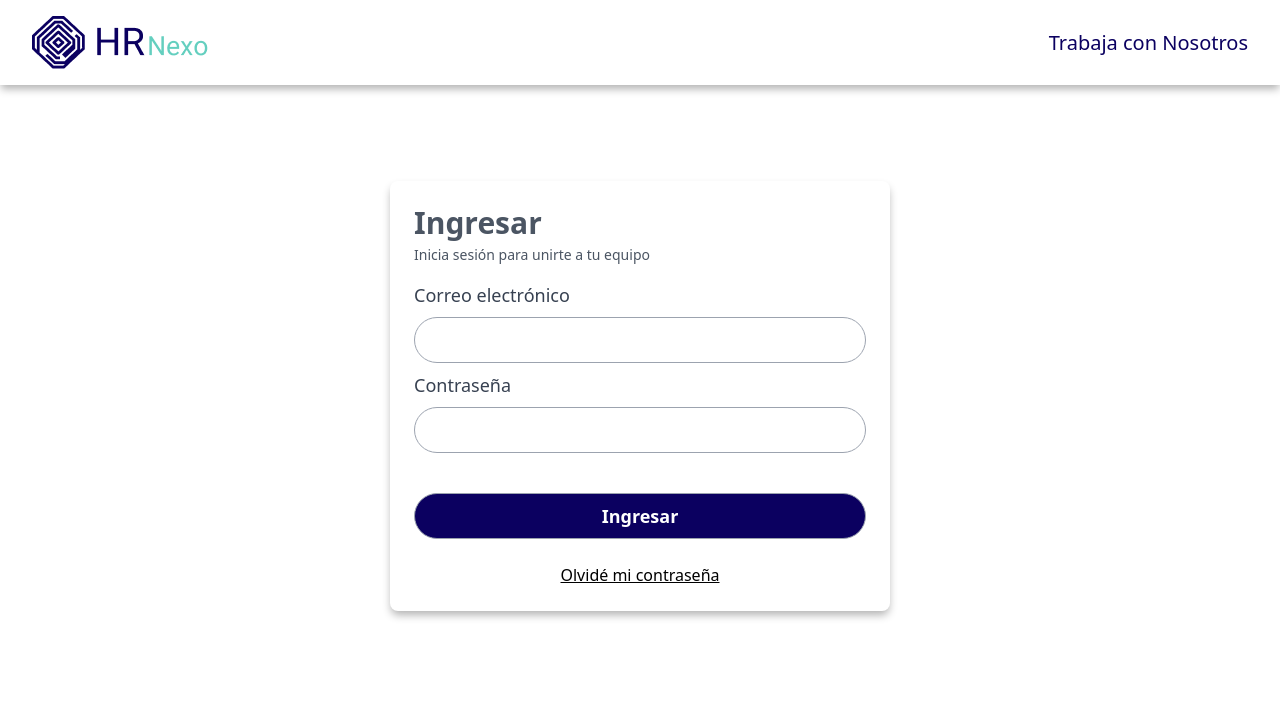
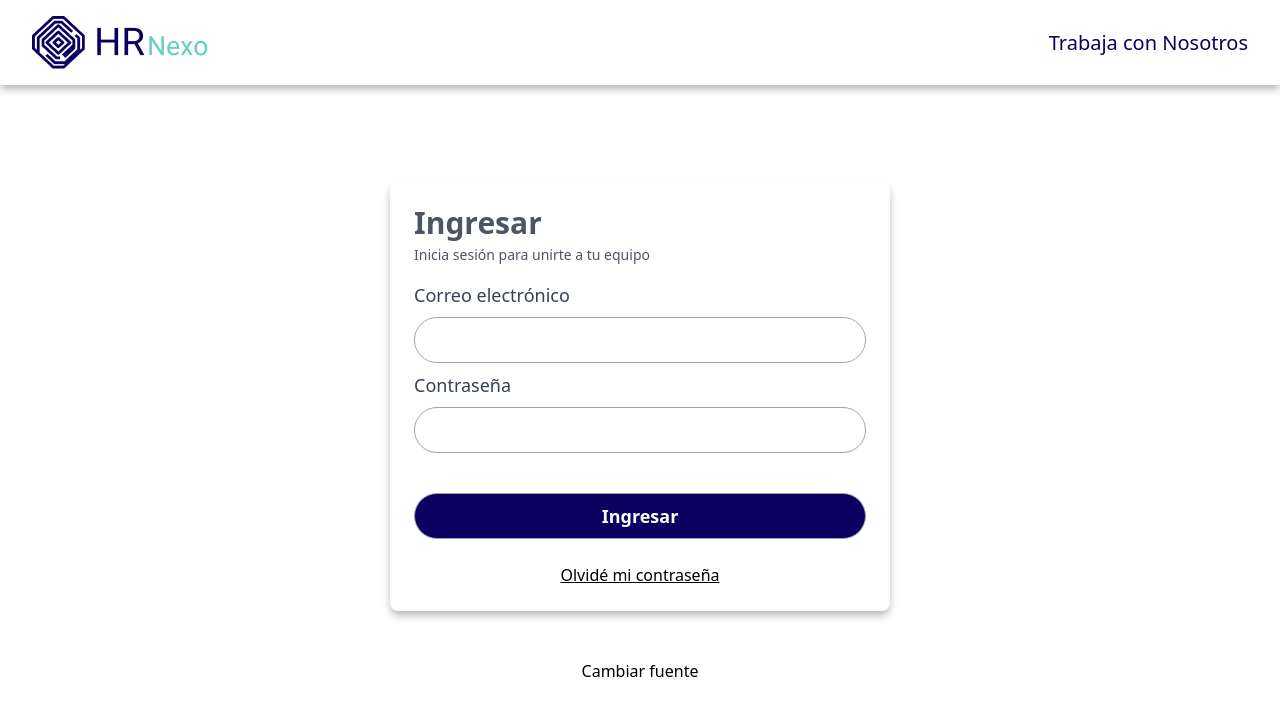
Before and after one commit to Visual2024/c17-67-t-python, a React (Vite) app in the folder Frontend/RecursosHumanosWebApp/: page /login in a window 1280 px wide. Shown: the top 716 px of the page. Built offline with nearby package versions, Linux system fonts and the light colour scheme; no server answers.

Commit message:
fuente adaptable

```diff
--- a/Frontend/RecursosHumanosWebApp/src/App.jsx
+++ b/Frontend/RecursosHumanosWebApp/src/App.jsx
@@ -1,11 +1,16 @@
-
+import { useContext } from "react"
 import { AppRoutes } from "./Routes/AppRoutes"
+import { FormContext } from "./Context/FormContext"
 
 
 export function App() {
+
+  const {comicSans} = useContext(FormContext)
+
+
   return (
-    <>
+    <div style={{fontFamily: comicSans && 'comic-sans, serif'}}>
       <AppRoutes />
-    </>
+    </div>
   )
 }
--- a/Frontend/RecursosHumanosWebApp/src/Context/FormContext.jsx
+++ b/Frontend/RecursosHumanosWebApp/src/Context/FormContext.jsx
@@ -22,6 +22,7 @@ function FormProvider({ children }) {
     const [puestoDeTrabajo, setPuestoDeTrabajo] = useState("");
     const [verFormRegistro, setVerFormRegistro] = useState(false);
     const [usuarioLogueado, setUsuarioLogueado] = useState(false);
+    const [comicSans, setComicSans] = useState(false);
     const navigate = useNavigate();
 
     const endpoint = import.meta.env.VITE_API_KEY;
@@ -183,6 +184,10 @@ function FormProvider({ children }) {
         setVerFormRegistro(!verFormRegistro);
     };
 
+    const comicSansToggle = () => {
+        setComicSans(!comicSans)
+    }
+
     return (
         <FormContext.Provider
             value={{
@@ -203,6 +208,8 @@ function FormProvider({ children }) {
                 setError,
                 usuarioLogueado,
                 setUsuarioLogueado,
+                comicSans,
+                comicSansToggle
             }}
         >
             {children}
--- a/Frontend/RecursosHumanosWebApp/src/Pages/Login.jsx
+++ b/Frontend/RecursosHumanosWebApp/src/Pages/Login.jsx
@@ -17,7 +17,7 @@ export const Login = () => {
     const [modalMsj, setModalMsj] = useState(false);
     const [modalInputValue, setModalInputValue] = useState("");
 
-    const { setPaso } = useContext(FormContext);
+    const { setPaso, comicSansToggle } = useContext(FormContext);
 
     const onChangeModalInput = (e) => {
         setModalInputValue(e.target.value);
@@ -118,6 +118,9 @@ export const Login = () => {
                     {!loginSwitch ? (
                         <div className={loginstyles.formLoginDiv}>
                             <FormularioLogin modalSwitch={modalSwitch} />
+
+                            <h3 onClick={comicSansToggle}
+                                className="cursor-pointer">Cambiar fuente</h3>
                         </div>
                     ) : (
                         <div className={loginstyles.formRegistro}>
@@ -208,6 +211,8 @@ export const Login = () => {
                         )}
                     </Box>
                 </Modal>
+
+
             </div>
         </>
     );
--- a/Frontend/RecursosHumanosWebApp/src/Styles/Login.module.css
+++ b/Frontend/RecursosHumanosWebApp/src/Styles/Login.module.css
@@ -90,9 +90,11 @@
     width: 100%;
     max-width: 500px;
     display: flex;
-    align-items: flex-start;
+    flex-direction: column;
+    align-items: center;
     justify-content: center;
     box-sizing: border-box;
+    gap: 48px;
 }
 
 .formLoginDiv h5 {
```
